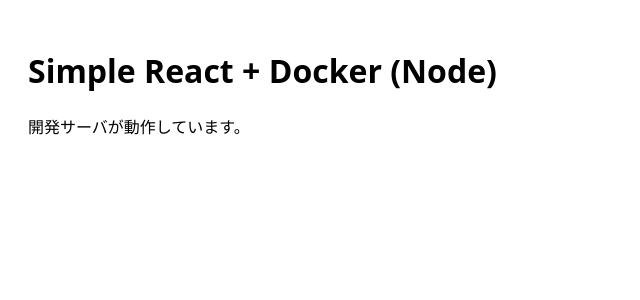
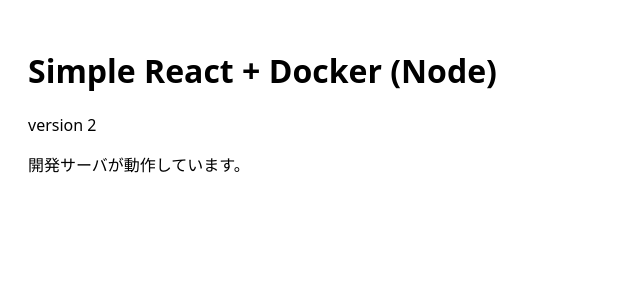
Before and after one commit to ARTS-Night/FastAPI-ReactAPI-test, a React (Vite) app: page / in a window 1280 px wide. Shown: the top 300 px of the page, without its empty margins (0-640 px from the left). Built offline with nearby package versions, Linux system fonts and the light colour scheme; the HTML template or start-up script is replaced by a standard one.

Commit message:
version 2のテキストをAppコンポーネントに追加

```diff
--- a/src/App.jsx
+++ b/src/App.jsx
@@ -4,6 +4,7 @@
   return (
     <div style={{ fontFamily: 'system-ui, sans-serif', padding: 20 }}>
       <h1>Simple React + Docker (Node)</h1>
+      <p>version 2</p>
       <p>開発サーバが動作しています。</p>
     </div>
   )
```
